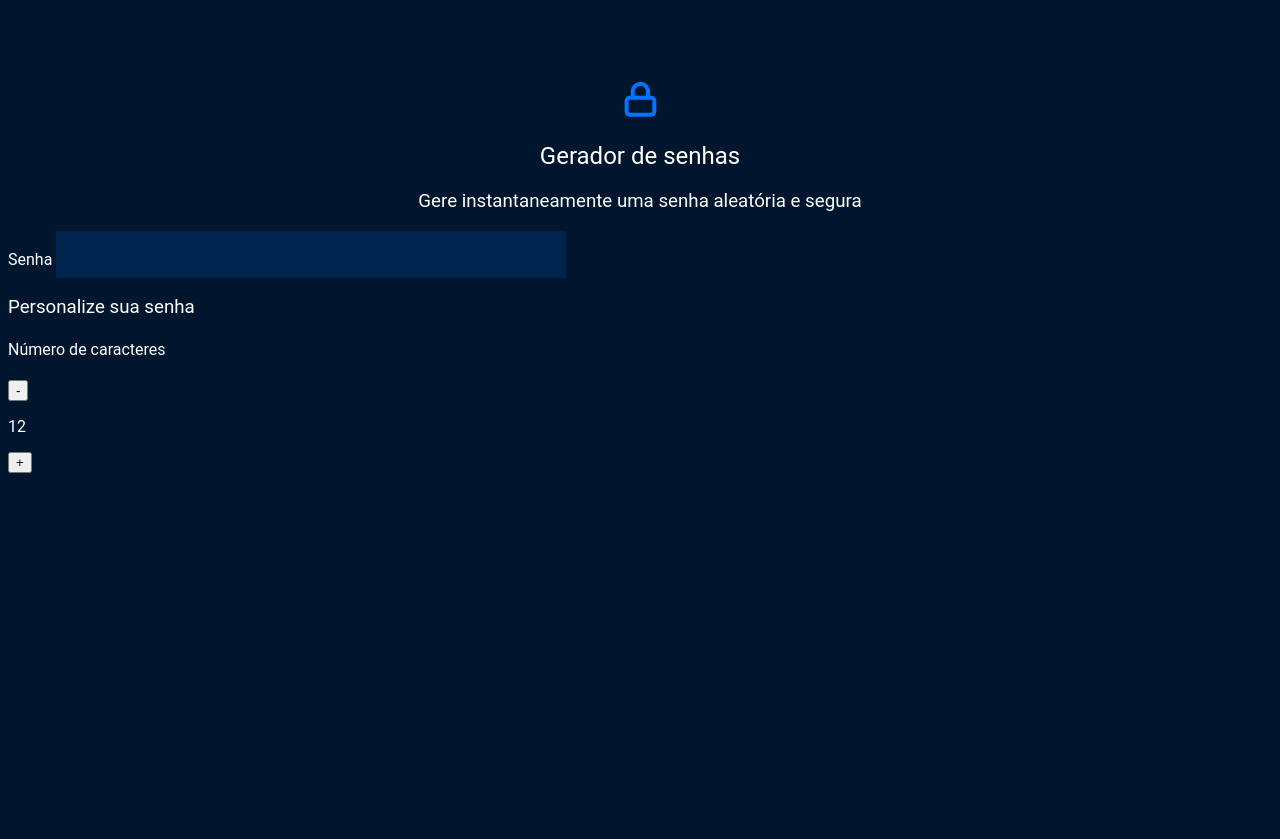
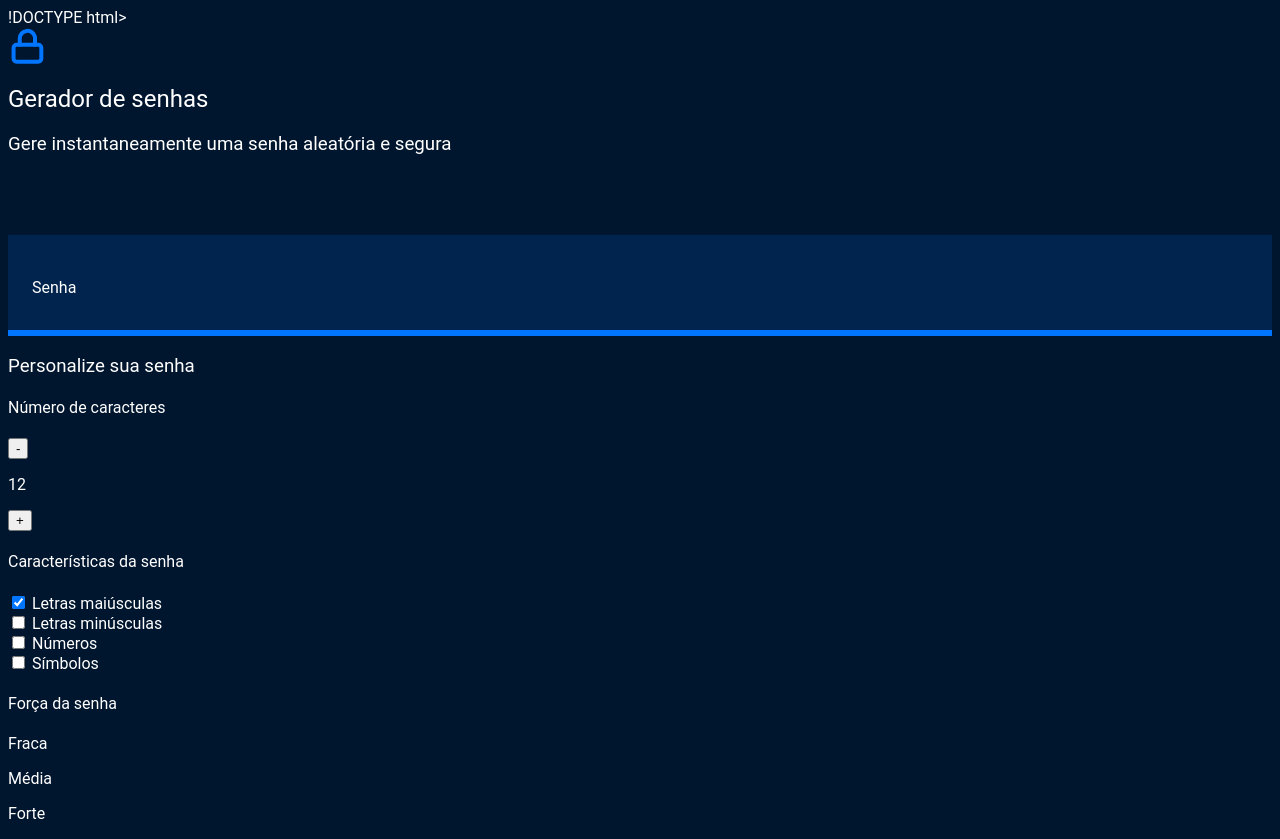
Before and after one commit to claralovato/clara-gerador-de-senhas, a plain HTML site: page index.html in a window 1280 px wide. Before the commit the page ends 800 px from the top, so only its background shows below. Drawn offline with Linux system fonts and the light colour scheme.

Commit message:
Add files via upload

```diff
--- a/index.html
+++ b/index.html
@@ -1,44 +1,83 @@
-<!DOCTYPE html>
+!DOCTYPE html>
 <html lang="pt-br">
+
 <head>
     <meta charset="UTF-8">
-    <meta http-equiv="X-UA-Compatible" content="IE=edge">
     <meta name="viewport" content="width=device-width, initial-scale=1.0">
-    <link rel="preconnect" href="https://fonts.googleapis.com">
-    <link rel="preconnect" href="https://fonts.gstatic.com" crossorigin>
-    <link href="https://fonts.googleapis.com/css2?family=Oswald:wght@200..700&display=swap" rel="stylesheet">
+    <title>Gerador de senha</title>
     <link rel="stylesheet" href="style.css">
-    <title>gerador de senha </title>
 </head>
+
 <body>
-
     <section class="conteudo">
-    <div class="conteudo-título">
+        <div class="conteudo-titulo">
             <img src="unlock.svg" alt="cadeado fechado">
             <h2 class="titulo-principal">Gerador de senhas</h2>
             <h3 class="titulo-secundario">Gere instantaneamente uma senha aleatória e segura</h3>
         </div>
+        <div class="conteudo-senha">
+            <label for="senha">Senha</label>
+            <input name="senha" type="text" id="campo-senha" readonly>
+        </div>
+        <div class="parametro">
+            <h3 class="parametro-titulo">Personalize sua senha</h3>
+            <div class="parametro-coluna__senha">
+
+                <div class="parametro-senha">
+                           <h4 class="parametro-senha__titulo">Número de caracteres</h4>
+                    <div class="parametro-senha-botoes">
+                        <button class="parametro-senha__botao">-</button>
+
+                        <p class="parametro-senha__texto">12</p>
+
+                        <button class="parametro-senha__botao">+</button>
+
+                    </div>
 
 
+                </div>
+                <div class="parametro-senha">
 
-        <div>
-            <label for="senha">Senha</label>
-            <input name="senha" type="text" id="campo-senha">
+                    <h4 class="parametro-senha__titulo">Características da senha</h4>
+
+                    <div class="parametro-senha-checkbox">
+                        <input name="maiusculo" type="checkbox" class="checkbox" checked>
+
+
+                        <label for="maiusculo">Letras maiúsculas</label>
+                    </div>
+                    <div class="parametro-senha-checkbox">
+                        <input name="minusculo" type="checkbox" class="checkbox">
+
+                        <label for="minusculo">Letras minúsculas</label>
+                    </div>
+                    <div class="parametro-senha-checkbox">
+                        <input name="numero" type="checkbox" class="checkbox">
+
+                        <label for="numero">Números</label>
+                    </div>
+                    <div class="parametro-senha-checkbox">
+                        <input name="simbolo" type="checkbox" class="checkbox">
+                        <label for="simbolo">Símbolos</label>
+                    </div>
+                </div>
+                <div class="parametro-senha">
+                    <h4 class="parametro-senha__titulo">Força da senha</h4>
+                    <div class="barra"></div>
+                    <div class="forca fraca"></div>
+                    <div class="parametro-senha-textos">
+
+                        <p>Fraca</p>
+                        <p>Média</p>
+                        <p>Forte</p>
+
+                    </div>
+                    <p class="entropia"></p>
+
+                </div>
+            </div>
         </div>
     </section>
-
-    <div>
-        <h3>Personalize sua senha</h3>
-        <div class="parametro-coluna__senha">
-            <div class="parametro-senha"></div>
-            <h4 class="parametro-senha__título">Número de caracteres</h4>
-            <div class="parametro-senha-botoes">
-                <button class="parametro-senha__batao">-</button>
-                <p class="parametro-senha__textos">12</p>
-                <button class="parametro-senha__botao">+</button>
-            </div>
-        </div>
-    </div>
-
+    <script src="main.js"></script>
 </body>
 </html>
```
Also changed, not shown: main.js (added).
